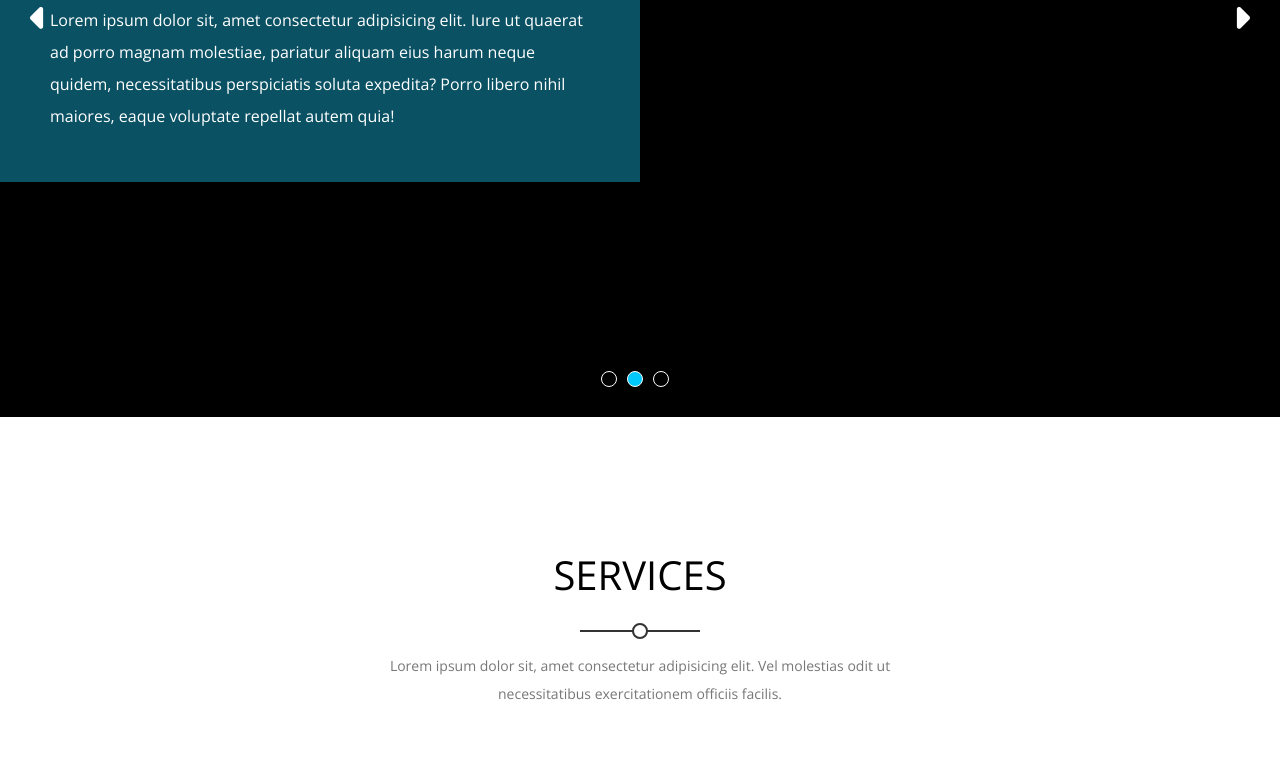
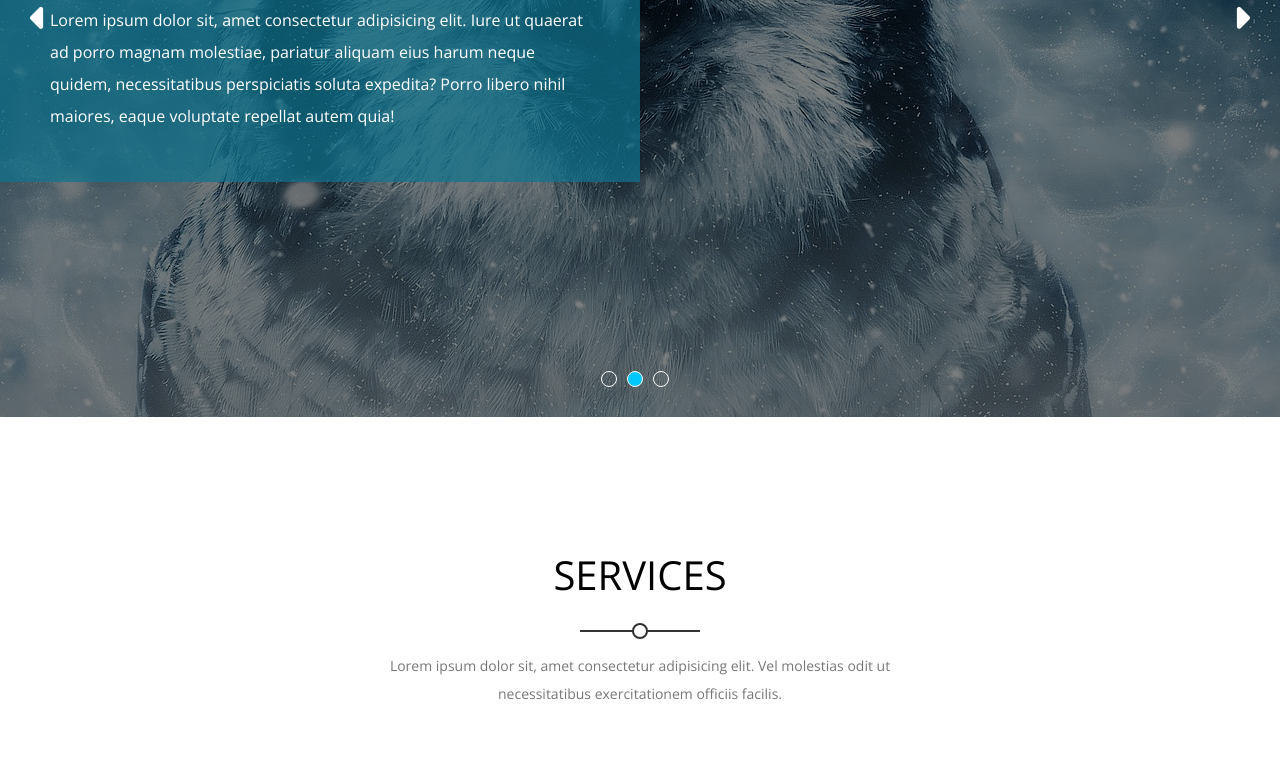
Before and after one commit to MSalah122/MSalah122-HTML-AND-CSS-TEMPLATE-TWO, a plain HTML site: page index.html in a window 1280 px wide. Shown: the part 383-1148 px from the top of the page. Drawn offline with nearby package versions, Linux system fonts and the light colour scheme; the site is published under a folder, as on GitHub Pages, so addresses that start at the root find nothing.

Commit message:
Update style.css

```diff
--- a/css/style.css
+++ b/css/style.css
@@ -200,7 +200,7 @@ body {
 /* End Header */
 /* Start Landing */
 .landing {
-    background-image: url("/image/landin.jpg");
+    background-image: url("../image/landin.jpg");
     background-color: black;
     background-size: cover;
     min-height: 100vh;
```
